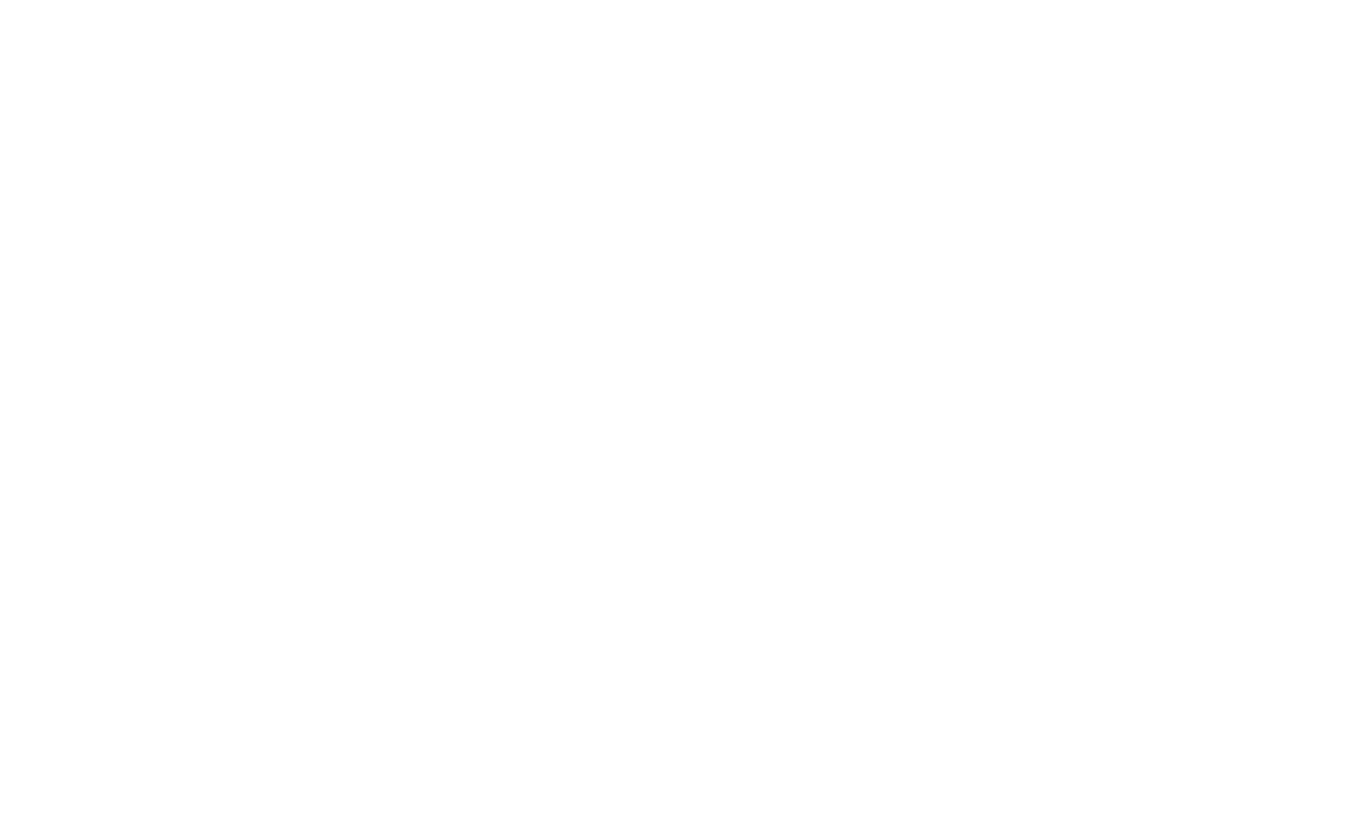
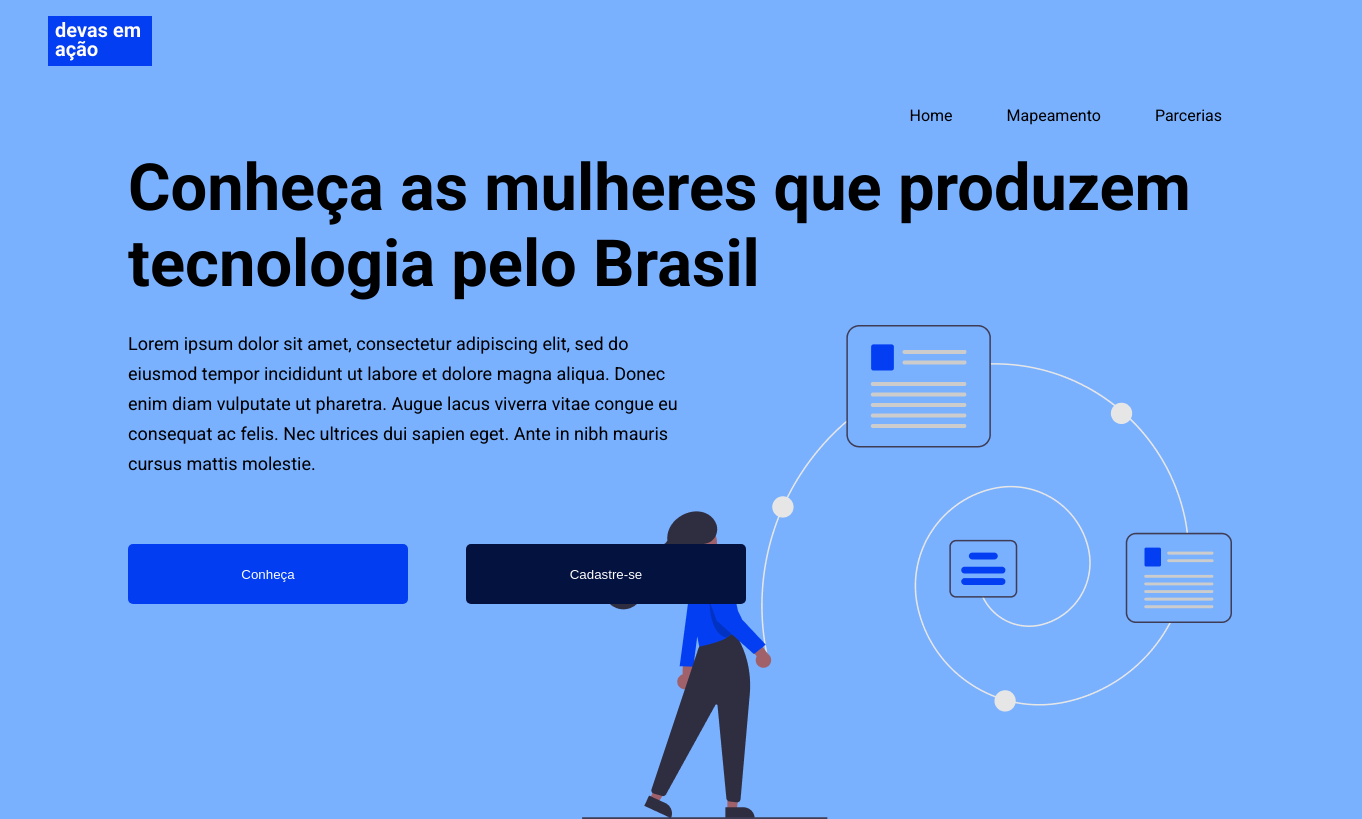
Before and after one commit to LiviaF/devas, a plain HTML site: page index.html in a window 1280 px wide. Shown: the whole page, 1362 px wide, since content can reach past the window. Drawn offline with Linux system fonts and the light colour scheme.

Commit message:
[WIP]principal page

```diff
--- a/index.html
+++ b/index.html
@@ -4,11 +4,39 @@
     <meta charset="utf-8">
     <meta name="viewport" content="width=device-width">
     <title>Devas em Ação</title>
+    <link rel="preconnect" href="https://fonts.gstatic.com">
+    <link href="https://fonts.googleapis.com/css2?family=Roboto:wght@100;300;400;700&display=swap" rel="stylesheet">
     <link href="style.css" rel="stylesheet" type="text/css" />
   </head>
   <body>
+    <div class="background">
 
+      <header>
+        <figure>
+          <img class="logo" src="images/logo.png" alt="Logo Devas em Ação" />
+        </figure>
 
+        <nav class="navigation">
+          <a href="" class="a-home">Home</a>
+          <a href="" class="a-mapeamento">Mapeamento</a>
+          <a href="" class="a-parcerias">Parcerias</a>
+        </nav>
+      </header>
+
+      <div class="content">
+        <h1 class="title">Conheça as mulheres que produzem tecnologia pelo Brasil</h1>
+        <p class="resume">Lorem ipsum dolor sit amet, consectetur adipiscing elit, sed do eiusmod tempor incididunt ut labore et dolore magna aliqua. Donec enim diam vulputate ut pharetra. Augue lacus viverra vitae congue eu consequat ac felis. Nec ultrices dui sapien eget. Ante in nibh mauris cursus mattis molestie.</p>
+
+        <figure class="women-ilustration">
+          <img class="photo" src="images/ilustration.png" alt="Ilustração Mulher na tecnologia" />
+        </figure>
+        <div class="buttons">
+          <button type="button" class="button -second">Conheça</button>
+          <button type="button" class="button">Cadastre-se</button>
+        </div>
+      </div>
+
+    </div>
     <script src="script.js"></script>
   </body>
 </html>
--- a/style.css
+++ b/style.css
@@ -0,0 +1,86 @@
+body{
+  background-color: #7AB1FF;
+}
+
+.navigation{
+  float: right;
+  margin-top: 20px;
+  font-family: Roboto;
+  font-style: normal;
+  font-weight: normal;
+  font-size: 16px;
+  line-height: 19px;
+}
+.a-home{
+  margin-right: 50px;
+  color: black;
+}
+.a-mapeamento{
+  margin-right: 50px;
+  color: black;
+}
+.a-parcerias{
+  margin-right: 50px;
+  color: black;
+}
+a{
+  text-decoration: none;
+}
+
+.title {
+  position: absolute;
+  width: 1234px;
+  height: 135px;
+  left: 128px;
+  top: 106px;
+
+  font-family: Roboto;
+  font-style: normal;
+  font-weight: bold;
+  font-size: 65px;
+  line-height: 76px;
+
+  color: #000000;
+
+}
+
+.resume{
+  position: absolute;
+  width: 562px;
+  height: 143px;
+  left: 128px;
+  top: 311px;
+
+  font-family: Roboto;
+  font-style: normal;
+  font-weight: normal;
+  font-size: 18px;
+  line-height: 30px;
+  /* or 169% */
+
+
+  color: #000000;
+}
+.photo{
+  float: right;
+  width: 650px;
+  height: 494px;
+  margin-top: 200px;
+  margin-left: 750px;
+}
+.button{
+  position: absolute;
+  width: 280px;
+  height: 60px;
+  left: 466px;
+  top: 544px;
+  color: white;
+  background: #04123F;
+  border-radius: 5px;
+  border: none;
+}
+.button.-second{
+  left: 128px;
+  top: 544px;
+  background: #023DF1;
+}
```
Also changed, not shown: images/ilustration.png (added), images/logo.png (added).
